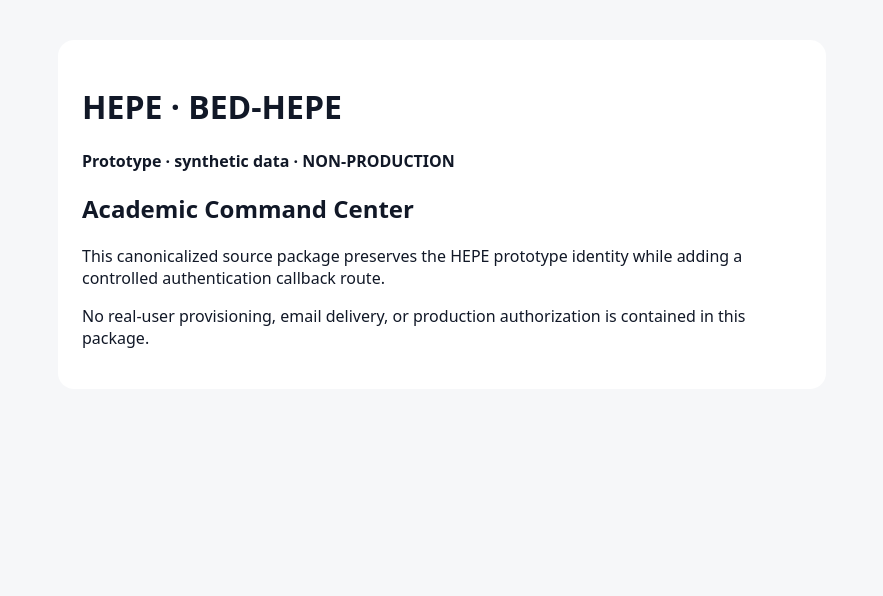
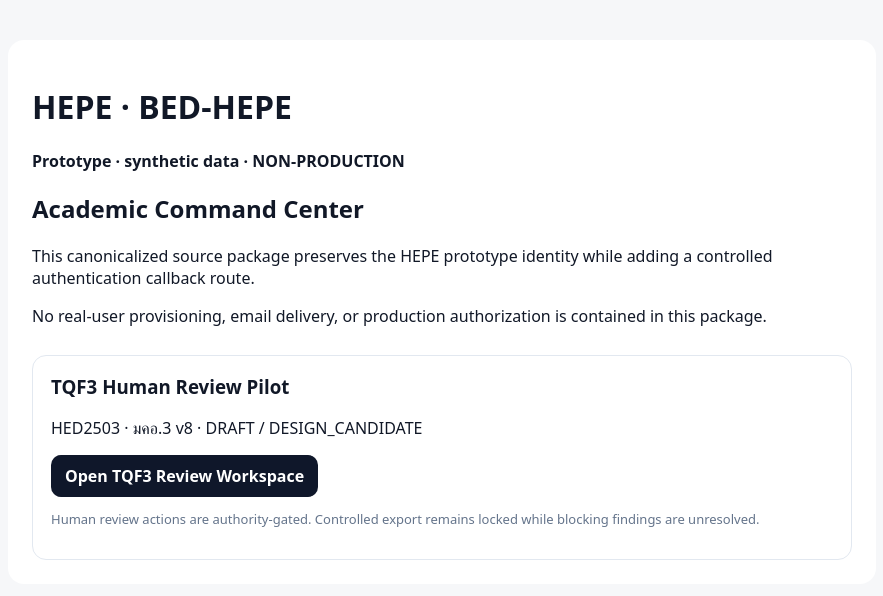
Before and after one commit to kasemch/hepe-ui-prototype, a Next.js app: page / in a window 1280 px wide. Shown: the top 596 px of the page, without its empty margins (198-1081 px from the left). Built offline with nearby package versions, Linux system fonts and the light colour scheme.

Commit message:
Link clean TQF3 review pilot

```diff
--- a/app/page.tsx
+++ b/app/page.tsx
@@ -1,11 +1,25 @@
 export default function Home() {
   return (
-    <main style={{maxWidth:720,margin:"40px auto",padding:24,background:"white",borderRadius:16}}>
+    <main style={{maxWidth:820,margin:"40px auto",padding:24,background:"white",borderRadius:16}}>
       <h1>HEPE · BED-HEPE</h1>
       <p><strong>Prototype · synthetic data · NON-PRODUCTION</strong></p>
       <h2>Academic Command Center</h2>
       <p>This canonicalized source package preserves the HEPE prototype identity while adding a controlled authentication callback route.</p>
       <p>No real-user provisioning, email delivery, or production authorization is contained in this package.</p>
+
+      <section style={{marginTop:28,padding:18,border:"1px solid #e2e8f0",borderRadius:14}}>
+        <h3 style={{marginTop:0}}>TQF3 Human Review Pilot</h3>
+        <p>HED2503 · มคอ.3 v8 · DRAFT / DESIGN_CANDIDATE</p>
+        <a
+          href="/tqf3-review/8c29c180-7b42-4da7-ae32-663287866dc2"
+          style={{display:"inline-block",padding:"10px 14px",background:"#0f172a",color:"white",borderRadius:10,textDecoration:"none",fontWeight:700}}
+        >
+          Open TQF3 Review Workspace
+        </a>
+        <p style={{color:"#64748b",fontSize:13}}>
+          Human review actions are authority-gated. Controlled export remains locked while blocking findings are unresolved.
+        </p>
+      </section>
     </main>
   );
 }
```
